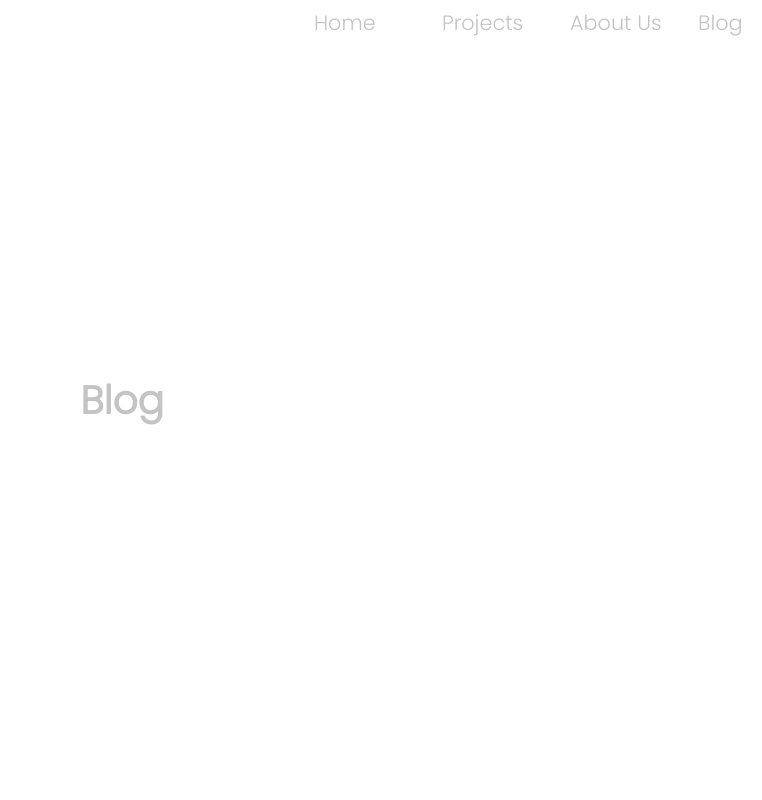
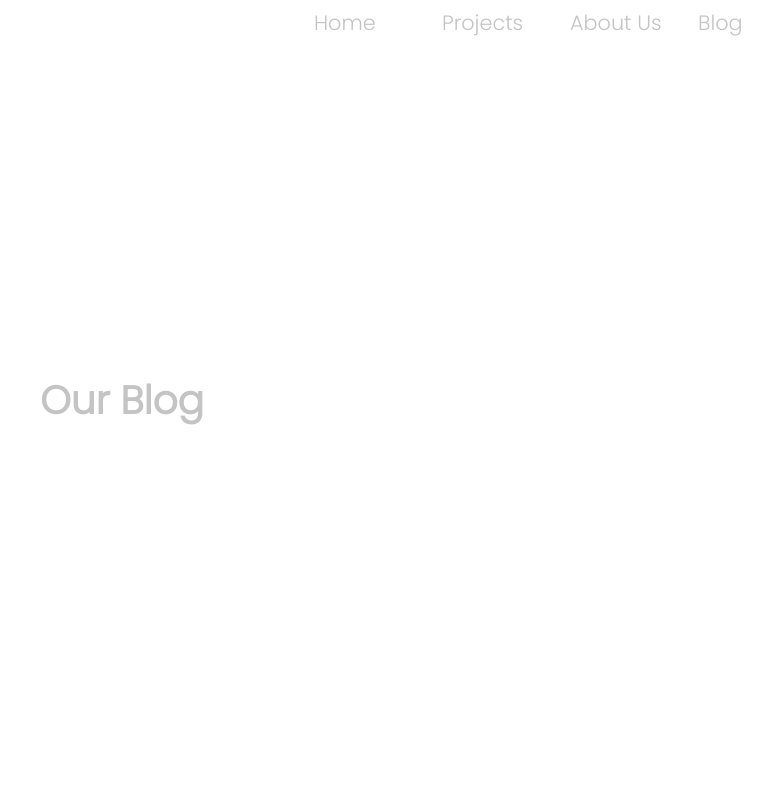
Before and after one commit to Suyog04/architect_101, a React (Create React App) app: page /blog in a window 1280 px wide. Shown: the top 800 px of the page, without its empty margins (518-1280 px from the left). Built offline with nearby package versions, Linux system fonts and the light colour scheme.

Commit message:
committed

```diff
--- a/src/Pages/Blog/Blog.jsx
+++ b/src/Pages/Blog/Blog.jsx
@@ -22,7 +22,7 @@ const Blog = () => {
           </ul>
         <div className = "home-heading_02">
           <h1>
-            Blog
+            Our Blog
           </h1>
         </div>
       </section>
```
